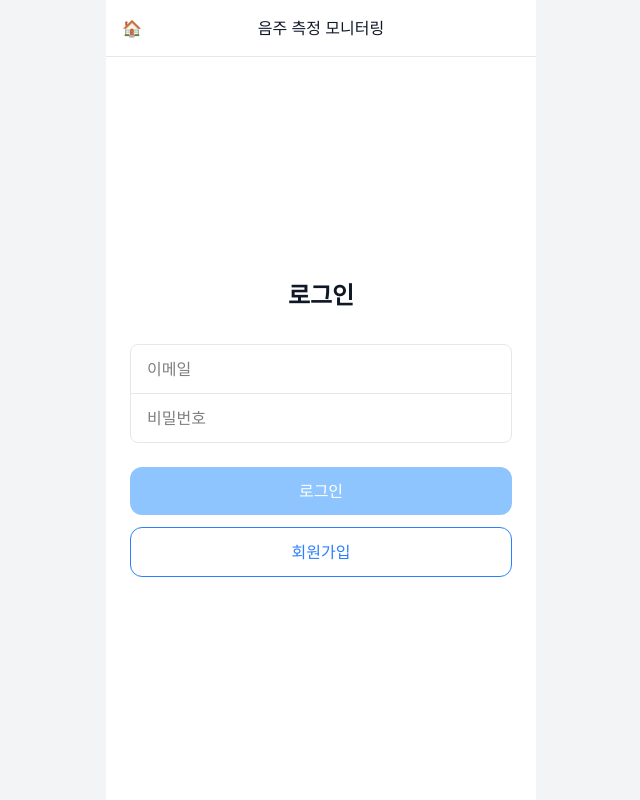
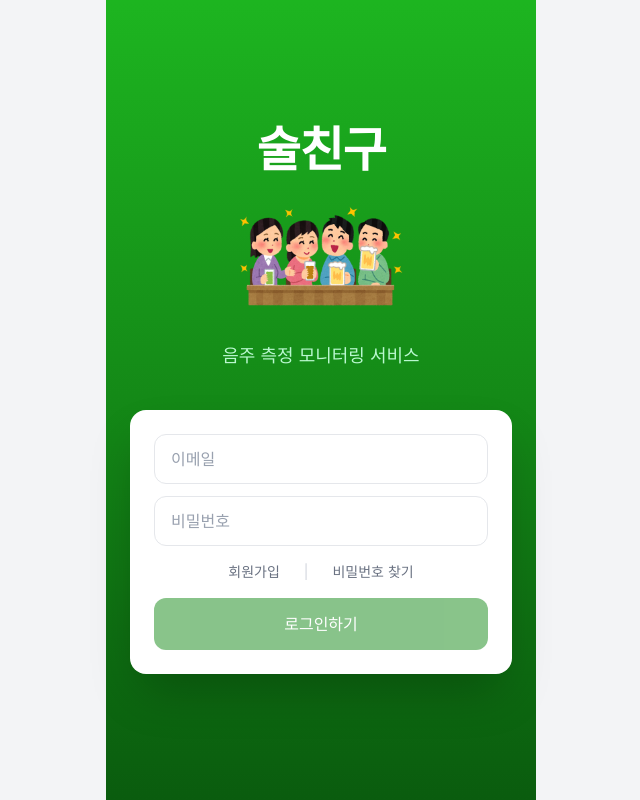
Before and after one commit to MQ-3/Front, a React (Vite) app: page /login in a window 1280 px wide. Shown: the whole page, without its empty margins (319-959 px from the left). Built offline with nearby package versions, Linux system fonts and the light colour scheme.

Commit message:
디자인 이것저것

```diff
--- a/src/App.jsx
+++ b/src/App.jsx
@@ -1,4 +1,4 @@
-import { BrowserRouter, Routes, Route, useNavigate, useLocation } from 'react-router-dom'
+import { BrowserRouter, Routes, Route, Navigate, useLocation } from 'react-router-dom'
 import { useEffect } from 'react'
 import BottomNav from './components/BottomNav'
 import TodayPage from './pages/TodayPage'
@@ -20,44 +20,12 @@ function ScrollToTop() {
   return null
 }
 
-function LoginOverlay() {
-  const navigate = useNavigate()
-  return (
-    <div className="fixed inset-0 z-50 flex items-center justify-center bg-black/50 pb-20">
-      <div className="bg-white rounded-2xl w-72 p-8 flex flex-col items-center text-center shadow-lg">
-        <span className="text-4xl mb-4">🔒</span>
-        <h2 className="text-lg font-bold text-gray-900 mb-2">로그인이 필요합니다</h2>
-        <p className="text-sm text-gray-500 mb-6">로그인하고 기록을 확인하세요</p>
-        <button
-          type="button"
-          onClick={() => navigate('/login')}
-          className="w-full bg-blue-500 hover:bg-blue-600 text-white font-medium py-3 rounded-xl transition-colors"
-        >
-          로그인하기
-        </button>
-      </div>
-    </div>
-  )
-}
-
 function RequireAuth({ children }) {
   try {
     const stored = localStorage.getItem('user')
-    if (!stored) {
-      return (
-        <div className="relative">
-          <div className="pointer-events-none select-none blur-sm">{children}</div>
-          <LoginOverlay />
-        </div>
-      )
-    }
+    if (!stored) return <Navigate to="/login" replace />
   } catch {
-    return (
-      <div className="relative">
-        <div className="pointer-events-none select-none blur-sm">{children}</div>
-        <LoginOverlay />
-      </div>
-    )
+    return <Navigate to="/login" replace />
   }
   return children
 }
@@ -67,16 +35,16 @@ export default function App() {
     <BrowserRouter>
       <ScrollToTop />
       <Routes>
-        <Route path="/" element={<TodayPage />} />
+        <Route path="/" element={<RequireAuth><TodayPage /></RequireAuth>} />
         <Route path="/status" element={<RequireAuth><StatusPage /></RequireAuth>} />
         <Route path="/calendar" element={<RequireAuth><CalendarPage /></RequireAuth>} />
         <Route path="/health" element={<RequireAuth><HealthPage /></RequireAuth>} />
-        <Route path="/mypage" element={<MyPage />} />
+        <Route path="/mypage" element={<RequireAuth><MyPage /></RequireAuth>} />
+        <Route path="/shorts" element={<RequireAuth><ShortsPage /></RequireAuth>} />
+        <Route path="/profile-edit" element={<RequireAuth><ProfileEditPage /></RequireAuth>} />
         <Route path="/login" element={<LoginPage />} />
         <Route path="/signup" element={<SignupPage />} />
         <Route path="/profile-setup" element={<ProfileSetupPage />} />
-        <Route path="/profile-edit" element={<ProfileEditPage />} />
-        <Route path="/shorts" element={<ShortsPage />} />
       </Routes>
       <BottomNav />
     </BrowserRouter>
--- a/src/pages/CalendarPage.jsx
+++ b/src/pages/CalendarPage.jsx
@@ -226,9 +226,9 @@ export default function CalendarPage() {
 
   return (
     <div className={`bg-gray-100 pb-20 ${viewMode === 'week' ? 'h-screen overflow-hidden' : 'min-h-screen'}`}>
-      <header className="bg-white border-b border-gray-200 py-4">
-        <h1 className="text-center text-base font-medium text-gray-900">
-          음주 측정 모니터링
+      <header className="py-4" style={{ backgroundColor: '#148917' }}>
+        <h1 className="text-center text-xl font-bold text-white">
+          달력
         </h1>
       </header>
 
--- a/src/pages/HealthPage.jsx
+++ b/src/pages/HealthPage.jsx
@@ -258,9 +258,9 @@ export default function HealthPage() {
 
   return (
     <div className="min-h-screen bg-gray-100 pb-20">
-      <header className="bg-white border-b border-gray-200 py-4">
-        <h1 className="text-center text-base font-medium text-gray-900">
-          음주 측정 모니터링
+      <header className="py-4" style={{ backgroundColor: '#148917' }}>
+        <h1 className="text-center text-xl font-bold text-white">
+          건강을 관리해요
         </h1>
       </header>
 
--- a/src/pages/LoginPage.jsx
+++ b/src/pages/LoginPage.jsx
@@ -1,58 +1,69 @@
 import { useState } from 'react'
 import { useNavigate } from 'react-router-dom'
 import { api } from '../api/index.js'
+import sulchinguImg from '../assets/술친구.png'
+
+// ─── 더미 유저 (임시) — 내일 삭제 ───────────────────────────────────────────
+const DUMMY_USER = { email: 'test@test.com', password: '1234', id: 1 }
+// ────────────────────────────────────────────────────────────────────────────
 
 export default function LoginPage() {
   const navigate = useNavigate()
   const [email, setEmail] = useState('')
   const [password, setPassword] = useState('')
   const [submitting, setSubmitting] = useState(false)
+  const [error, setError] = useState('')
 
   async function handleLogin() {
     if (!email || !password) return
+    setSubmitting(true)
+    setError('')
 
-    setSubmitting(true)
+    // ─── 더미 유저 로그인 (임시) — 내일 삭제 ─────────────────────────────
+    if (email === DUMMY_USER.email && password === DUMMY_USER.password) {
+      localStorage.setItem('user', JSON.stringify({ id: DUMMY_USER.id, email: DUMMY_USER.email }))
+      setSubmitting(false)
+      navigate('/')
+      return
+    }
+    // ──────────────────────────────────────────────────────────────────────
+
     try {
       const { data } = await api.login({ email, password })
       if (data?.success) {
         localStorage.setItem('user', JSON.stringify({ id: data.user.id, email: data.user.email }))
         navigate('/')
       } else {
-        alert('이메일 또는 비밀번호가 올바르지 않습니다.')
+        setError('이메일 또는 비밀번호가 올바르지 않습니다.')
       }
     } catch {
-      alert('이메일 또는 비밀번호가 올바르지 않습니다.')
+      setError('이메일 또는 비밀번호가 올바르지 않습니다.')
     } finally {
       setSubmitting(false)
     }
   }
 
   return (
-    <div className="min-h-screen bg-white flex flex-col">
-      <header className="bg-white border-b border-gray-200 py-4 relative">
-        <button
-          type="button"
-          onClick={() => navigate('/')}
-          className="absolute left-4 top-1/2 -translate-y-1/2 text-gray-500 hover:text-gray-800"
-          aria-label="홈으로"
-        >
-          🏠
-        </button>
-        <h1 className="text-center text-base font-medium text-gray-900">
-          음주 측정 모니터링
-        </h1>
-      </header>
+    <div className="min-h-screen flex flex-col items-center justify-center px-6 bg-gradient-to-b from-[#1db520] via-[#148917] to-[#0a5c0e]">
 
-      <main className="flex-1 flex flex-col justify-center p-6">
-        <h2 className="text-2xl font-bold text-gray-900 mb-8 text-center">로그인</h2>
+      {/* 타이틀 */}
+      <div className="mb-10 text-center">
+        <h1 className="text-5xl font-bold text-white tracking-tight">술친구</h1>
+        <img src={sulchinguImg} alt="술친구" className="w-[168px] h-[168px] mx-auto object-contain" />
+        <p className="text-green-200 text-lg">음주 측정 모니터링 서비스</p>
+      </div>
 
-        <div className="border border-gray-200 rounded-lg overflow-hidden mb-6">
+      {/* 카드 */}
+      <div className="w-full max-w-sm bg-white rounded-2xl shadow-2xl p-6 space-y-4">
+
+        {/* 입력 */}
+        <div className="space-y-3">
           <input
             type="email"
             placeholder="이메일"
             value={email}
             onChange={(e) => setEmail(e.target.value)}
-            className="w-full px-4 py-3 border-b border-gray-200 outline-none focus:bg-gray-50"
+            className="w-full border border-gray-200 rounded-xl px-4 py-3 text-gray-900 placeholder-gray-400 focus:outline-none focus:ring-2 focus:ring-green-500 focus:border-transparent transition"
           />
           <input
             type="password"
@@ -60,27 +71,44 @@ export default function LoginPage() {
             value={password}
             onChange={(e) => setPassword(e.target.value)}
             onKeyDown={(e) => e.key === 'Enter' && handleLogin()}
-            className="w-full px-4 py-3 outline-none focus:bg-gray-50"
+            className="w-full border border-gray-200 rounded-xl px-4 py-3 text-gray-900 placeholder-gray-400 focus:outline-none focus:ring-2 focus:ring-green-500 focus:border-transparent transition"
           />
         </div>
 
+        {/* 에러 */}
+        {error && (
+          <p className="text-red-500 text-xs text-center">{error}</p>
+        )}
+
+        {/* 회원가입 · 비밀번호 찾기 */}
+        <div className="flex justify-center gap-6 text-sm">
+          <button
+            type="button"
+            onClick={() => navigate('/signup')}
+            className="text-gray-500 hover:text-gray-700 transition-colors"
+          >
+            회원가입
+          </button>
+          <span className="text-gray-300">|</span>
+          <button
+            type="button"
+            className="text-gray-500 hover:text-gray-700 transition-colors"
+          >
+            비밀번호 찾기
+          </button>
+        </div>
+
+        {/* 로그인 버튼 */}
         <button
           type="button"
           onClick={handleLogin}
           disabled={submitting || !email || !password}
-          className="w-full bg-blue-500 hover:bg-blue-600 disabled:bg-blue-300 text-white font-medium py-3 rounded-xl transition-colors mb-3"
+          className="w-full text-white font-medium py-3.5 rounded-xl transition-colors disabled:opacity-50"
+          style={{ backgroundColor: '#148917' }}
         >
-          {submitting ? '로그인 중...' : '로그인'}
+          {submitting ? '로그인 중...' : '로그인하기'}
         </button>
-
-        <button
-          type="button"
-          onClick={() => navigate('/signup')}
-          className="w-full bg-white border border-blue-500 text-blue-500 font-medium py-3 rounded-xl transition-colors"
-        >
-          회원가입
-        </button>
-      </main>
+      </div>
     </div>
   )
 }
--- a/src/pages/MyPage.jsx
+++ b/src/pages/MyPage.jsx
@@ -38,7 +38,7 @@ export default function MyPage() {
 
   function handleLogout() {
     localStorage.removeItem('user')
-    setUser(null)
+    navigate('/login')
   }
 
   async function handleDeleteAccount() {
@@ -59,9 +59,9 @@ export default function MyPage() {
 
   return (
     <div className="min-h-screen bg-gray-100 pb-20">
-      <header className="bg-white border-b border-gray-200 py-4">
-        <h1 className="text-center text-base font-medium text-gray-900">
-          음주 측정 모니터링
+      <header className="py-4" style={{ backgroundColor: '#148917' }}>
+        <h1 className="text-center text-xl font-bold text-white">
+          마이페이지
         </h1>
       </header>
 
@@ -118,7 +118,6 @@ export default function MyPage() {
               onClick={() => navigate('/profile-edit')}
               className="w-full flex items-center justify-center gap-2 bg-blue-50 border border-blue-300 text-blue-600 font-medium py-3 rounded-xl hover:bg-blue-100 transition-colors"
             >
-              <span role="img" aria-hidden="true">✏️</span>
               정보 수정
             </button>
             <button
@@ -126,7 +125,6 @@ export default function MyPage() {
               onClick={handleDeleteAccount}
               className="w-full flex items-center justify-center gap-2 border border-red-400 text-red-500 font-medium py-3 rounded-xl hover:bg-red-50 transition-colors"
             >
-              <span role="img" aria-hidden="true">🗑️</span>
               회원 탈퇴
             </button>
           </section>
--- a/src/pages/ShortsPage.jsx
+++ b/src/pages/ShortsPage.jsx
@@ -112,7 +112,7 @@ export default function ShortsPage() {
         {/* 에피소드 목록 */}
         <section className="bg-white rounded-2xl shadow-sm p-4">
           <h2 className="font-bold text-gray-900 mb-3 flex items-center gap-2">
-            <span role="img" aria-hidden="true">🎬</span> 에피소드 목록
+            에피소드 목록
           </h2>
 
           {loading ? (
--- a/src/pages/SignupPage.jsx
+++ b/src/pages/SignupPage.jsx
@@ -1,6 +1,7 @@
 import { useState } from 'react'
 import { useNavigate } from 'react-router-dom'
 import { api } from '../api/index.js'
+import rabbitImg from '../assets/술친구토끼.png'
 
 export default function SignupPage() {
   const navigate = useNavigate()
@@ -8,14 +9,16 @@ export default function SignupPage() {
   const [password, setPassword] = useState('')
   const [passwordConfirm, setPasswordConfirm] = useState('')
   const [submitting, setSubmitting] = useState(false)
+  const [error, setError] = useState('')
 
   async function handleSignup() {
+    setError('')
     if (password.length < 6) {
-      alert('비밀번호는 6자 이상이어야 합니다.')
+      setError('비밀번호는 6자 이상이어야 합니다.')
       return
     }
     if (password !== passwordConfirm) {
-      alert('비밀번호가 일치하지 않습니다.')
+      setError('비밀번호가 일치하지 않습니다.')
       return
     }
 
@@ -26,76 +29,83 @@ export default function SignupPage() {
         localStorage.setItem('user', JSON.stringify({ id: data.user.id, email: data.user.email }))
         navigate('/profile-setup')
       } else {
-        alert('이미 사용 중인 이메일입니다.')
+        setError('이미 사용 중인 이메일입니다.')
       }
     } catch {
-      alert('이미 사용 중인 이메일입니다.')
+      setError('이미 사용 중인 이메일입니다.')
     } finally {
       setSubmitting(false)
     }
   }
 
   return (
-    <div className="min-h-screen bg-white flex flex-col">
-      <header className="bg-white border-b border-gray-200 py-4 relative">
-        <button
-          type="button"
-          onClick={() => navigate('/')}
-          className="absolute left-4 top-1/2 -translate-y-1/2 text-gray-500 hover:text-gray-800"
-          aria-label="홈으로"
-        >
-          🏠
-        </button>
-        <h1 className="text-center text-base font-medium text-gray-900">
-          음주 측정 모니터링
-        </h1>
-      </header>
+    <div className="relative min-h-screen flex flex-col items-center justify-center px-6 bg-gradient-to-b from-[#1db520] via-[#148917] to-[#0a5c0e]">
 
-      <main className="flex-1 flex flex-col justify-center p-6">
-        <h2 className="text-2xl font-bold text-gray-900 mb-8 text-center">회원가입</h2>
+      {/* 뒤로가기 */}
+      <button
+        type="button"
+        onClick={() => navigate('/login')}
+        className="absolute top-5 left-5 text-white text-xl"
+        aria-label="뒤로가기"
+      >
+        ←
+      </button>
 
-        <div className="border border-gray-200 rounded-lg overflow-hidden mb-2">
+      {/* 타이틀 */}
+      <div className="mb-4 text-center">
+        <h1 className="text-3xl font-bold text-white tracking-tight">회원가입</h1>
+      </div>
+
+      {/* 카드 */}
+      <div className="w-full max-w-sm mx-auto bg-white rounded-2xl shadow-2xl p-6 space-y-4">
+
+        {/* 토끼 이미지 */}
+        <div className="flex justify-center">
+          <img src={rabbitImg} alt="술친구 토끼" className="w-35 h-35 object-contain" />
+        </div>
+
+        {/* 입력 */}
+        <div className="space-y-3">
           <input
             type="email"
             placeholder="이메일"
             value={email}
             onChange={(e) => setEmail(e.target.value)}
-            className="w-full px-4 py-3 border-b border-gray-200 outline-none focus:bg-gray-50"
+            className="w-full border border-gray-200 rounded-xl px-4 py-3 text-gray-900 placeholder-gray-400 focus:outline-none focus:ring-2 focus:ring-green-500 focus:border-transparent transition"
           />
           <input
             type="password"
-            placeholder="비밀번호"
+            placeholder="비밀번호 (6자 이상)"
             value={password}
             onChange={(e) => setPassword(e.target.value)}
-            className="w-full px-4 py-3 border-b border-gray-200 outline-none focus:bg-gray-50"
+            className="w-full border border-gray-200 rounded-xl px-4 py-3 text-gray-900 placeholder-gray-400 focus:outline-none focus:ring-2 focus:ring-green-500 focus:border-transparent transition"
           />
           <input
             type="password"
             placeholder="비밀번호 확인"
             value={passwordConfirm}
             onChange={(e) => setPasswordConfirm(e.target.value)}
-            className="w-full px-4 py-3 outline-none focus:bg-gray-50"
+            onKeyDown={(e) => e.key === 'Enter' && handleSignup()}
+            className="w-full border border-gray-200 rounded-xl px-4 py-3 text-gray-900 placeholder-gray-400 focus:outline-none focus:ring-2 focus:ring-green-500 focus:border-transparent transition"
           />
         </div>
-        <p className="text-xs text-gray-400 mb-6">6자 이상 입력해주세요</p>
 
+        {/* 에러 */}
+        {error && (
+          <p className="text-red-500 text-xs text-center">{error}</p>
+        )}
+
+        {/* 가입 버튼 */}
         <button
           type="button"
           onClick={handleSignup}
           disabled={submitting || !email || !password || !passwordConfirm}
-          className="w-full bg-blue-500 hover:bg-blue-600 disabled:bg-blue-300 text-white font-medium py-3 rounded-xl transition-colors mb-3"
+          className="w-full text-white font-medium py-3.5 rounded-xl transition-colors disabled:opacity-50"
+          style={{ backgroundColor: '#148917' }}
         >
           {submitting ? '가입 중...' : '가입하기'}
         </button>
-
-        <button
-          type="button"
-          onClick={() => navigate('/login')}
-          className="w-full bg-white border border-gray-300 text-gray-500 font-medium py-3 rounded-xl transition-colors"
-        >
-          로그인으로 돌아가기
-        </button>
-      </main>
+      </div>
     </div>
   )
 }
--- a/src/pages/StatusPage.jsx
+++ b/src/pages/StatusPage.jsx
@@ -127,9 +127,9 @@ export default function StatusPage() {
 
   return (
     <div className="min-h-screen bg-gray-100 pb-20">
-      <header className="bg-white border-b border-gray-200 py-4">
-        <h1 className="text-center text-base font-medium text-gray-900">
-          음주 측정 모니터링
+      <header className="py-4" style={{ backgroundColor: '#148917' }}>
+        <h1 className="text-center text-xl font-bold text-white">
+          지금 나의 상태는
         </h1>
       </header>
 
```
Also changed, not shown: src/pages/TodayPage.jsx (+3 -6 lines), src/assets/술친구.png (added), src/assets/술친구토끼.png (added).
